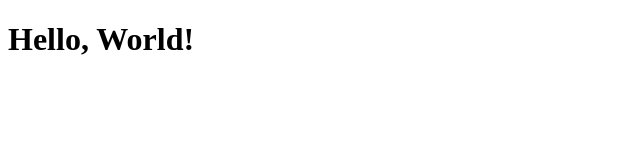
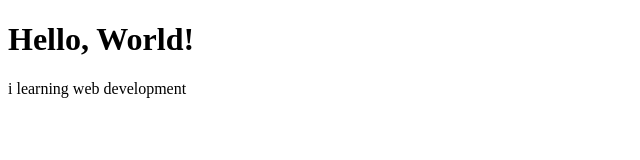
Before and after one commit to Hamzasifealdin/web, a plain HTML site: page index.html in a window 1280 px wide. Shown: the whole page, without its empty margins (0-640 px from the left). Drawn offline with Linux system fonts and the light colour scheme.

Commit message:
Added a new paragraph

```diff
--- a/index.html
+++ b/index.html
@@ -5,5 +5,6 @@
 </head>
 <body>
 <h1>Hello, World!</h1>
+<p>i learning web development</p>
 </body>
 </html>
```
